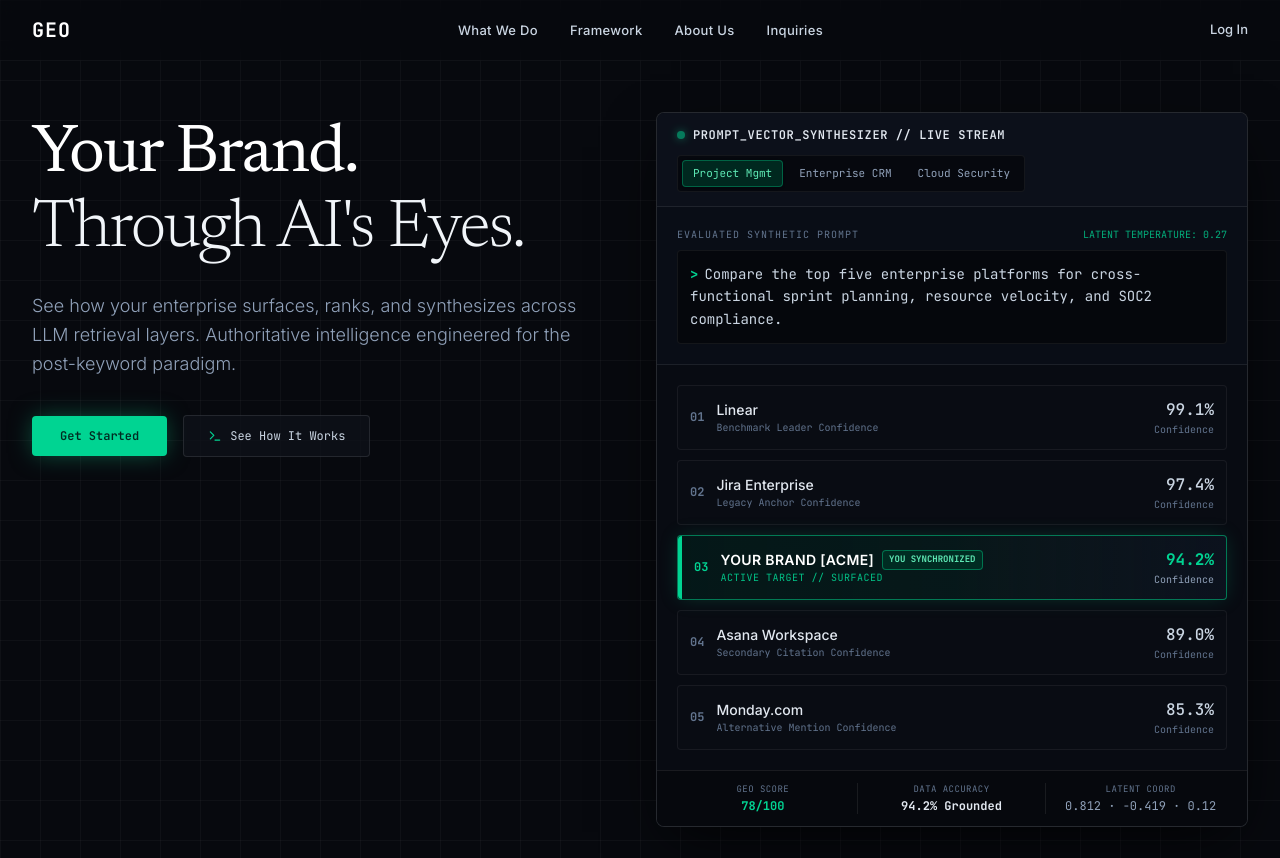
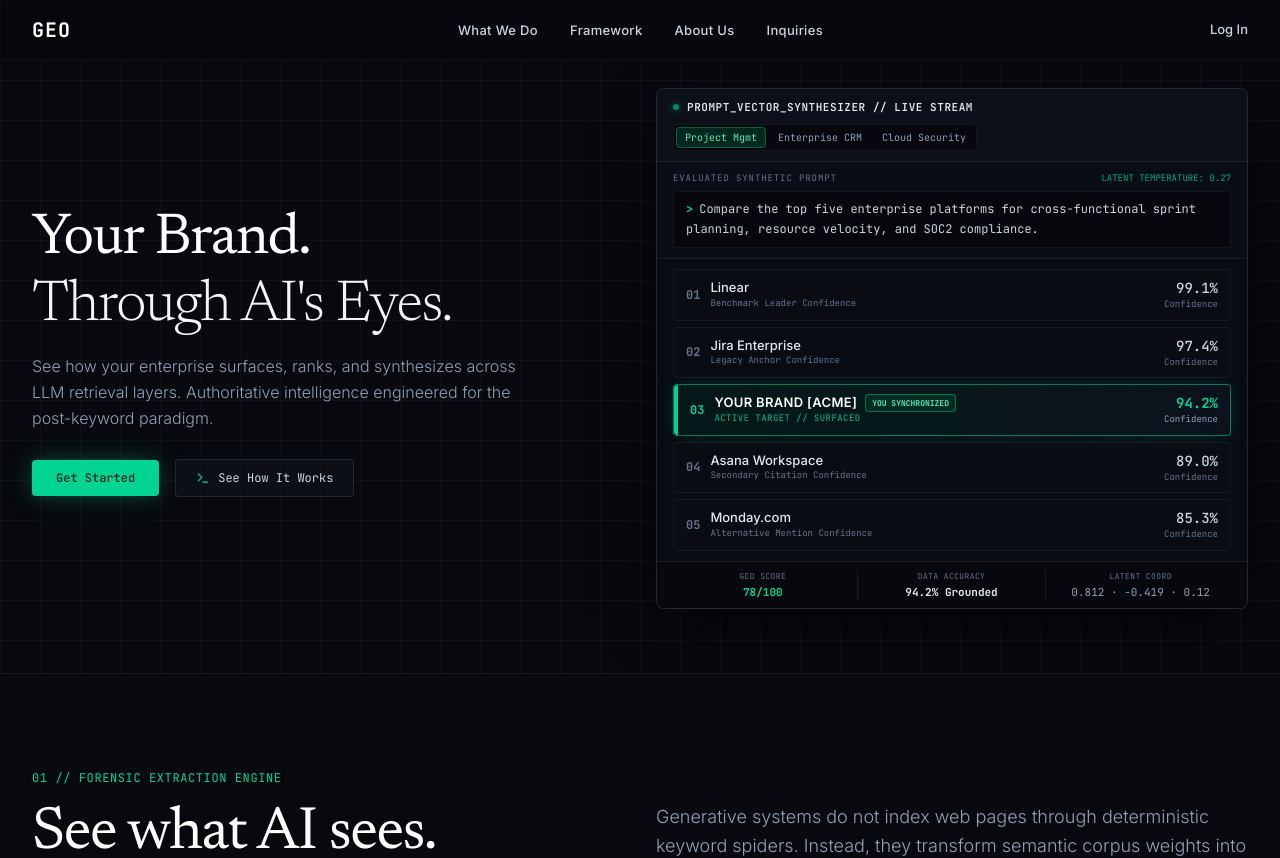
Before and after one commit to fawazgp77-tech/GEO-TPF, a React (Vite) app: page / in a window 1280 px wide. Shown: the top 858 px of the page. Built offline with nearby package versions, Linux system fonts and the light colour scheme.

Commit message:
style: shift hero up and compact vector synthesizer card to fit viewport

```diff
--- a/src/components/Hero.jsx
+++ b/src/components/Hero.jsx
@@ -66,25 +66,25 @@
   };
 
   return (
-    <section className="relative pt-28 pb-20 px-4 sm:px-6 lg:px-8 border-b border-white/[0.06] overflow-hidden bg-grid-pattern">
+    <section className="relative pt-20 sm:pt-24 pb-12 sm:pb-16 px-4 sm:px-6 lg:px-8 border-b border-white/[0.06] overflow-hidden bg-grid-pattern">
       {/* Ambient background glows */}
       <div className="absolute top-1/4 left-1/4 -translate-x-1/2 -translate-y-1/2 w-[500px] h-[350px] bg-emerald-500/[0.07] rounded-full blur-[140px] pointer-events-none -z-10" />
       <div className="absolute top-1/3 right-1/4 translate-x-1/2 -translate-y-1/2 w-[450px] h-[350px] bg-cyan-500/[0.05] rounded-full blur-[140px] pointer-events-none -z-10" />
 
       <div className="max-w-7xl mx-auto">
-        <div className="grid grid-cols-1 lg:grid-cols-12 gap-10 lg:gap-8 items-start">
+        <div className="grid grid-cols-1 lg:grid-cols-12 gap-8 lg:gap-8 items-center">
 
           {/* ================= LEFT COLUMN ================= */}
-          <div className="lg:col-span-6 flex flex-col justify-between pt-2">
+          <div className="lg:col-span-6 flex flex-col justify-center">
             <div>
               {/* Main Headline */}
-              <h1 className="font-serif-display text-5xl sm:text-6xl lg:text-[68px] leading-[1.05] tracking-tight text-white font-normal mb-6">
+              <h1 className="font-serif-display text-4xl sm:text-5xl lg:text-[58px] leading-[1.08] tracking-tight text-white font-normal mb-4">
                 Your Brand.
                 <span className="block text-slate-100 font-light mt-1">Through AI's Eyes.</span>
               </h1>
 
               {/* Paragraph */}
-              <p className="text-slate-400 text-base sm:text-lg font-light leading-relaxed max-w-xl mb-9">
+              <p className="text-slate-400 text-sm sm:text-base font-light leading-relaxed max-w-lg mb-7">
                 See how your enterprise surfaces, ranks, and synthesizes across LLM retrieval layers. Authoritative intelligence engineered for the post-keyword paradigm.
               </p>
 
@@ -92,14 +92,14 @@
               <div className="flex flex-wrap items-center gap-4">
                 <button
                   onClick={onOpenAudit}
-                  className="px-7 py-3 rounded text-xs font-tech-mono font-semibold text-emerald-950 bg-emerald-400 hover:bg-emerald-300 transition-all duration-200 shadow-[0_0_25px_-3px_rgba(16,185,129,0.5)] hover:shadow-[0_0_30px_0_rgba(16,185,129,0.7)] hover:-translate-y-0.5 active:translate-y-0 text-center cursor-pointer"
+                  className="px-6 py-2.5 rounded text-xs font-tech-mono font-semibold text-emerald-950 bg-emerald-400 hover:bg-emerald-300 transition-all duration-200 shadow-[0_0_25px_-3px_rgba(16,185,129,0.5)] hover:shadow-[0_0_30px_0_rgba(16,185,129,0.7)] hover:-translate-y-0.5 active:translate-y-0 text-center cursor-pointer"
                 >
                   Get Started
                 </button>
 
                 <a
                   href="#forensic-extraction"
-                  className="px-6 py-3 rounded text-xs font-tech-mono text-slate-300 hover:text-white bg-[#0e121a]/80 hover:bg-[#151c28] border border-white/10 hover:border-white/20 transition-all duration-200 flex items-center gap-2 group"
+                  className="px-5 py-2.5 rounded text-xs font-tech-mono text-slate-300 hover:text-white bg-[#0e121a]/80 hover:bg-[#151c28] border border-white/10 hover:border-white/20 transition-all duration-200 flex items-center gap-2 group"
                 >
                   <Terminal className="w-3.5 h-3.5 text-emerald-400" />
                   <span>See How It Works</span>
@@ -109,25 +109,25 @@
           </div>
 
           {/* ================= RIGHT COLUMN: Interactive Synthesizer ================= */}
-          <div className="lg:col-span-6">
-            <div className="rounded-lg bg-[#080b12] border border-white/[0.12] shadow-[0_20px_60px_-15px_rgba(0,0,0,0.85)] relative overflow-hidden backdrop-blur-sm">
+          <div className="lg:col-span-6 lg:-mt-2">
+            <div className="rounded-lg bg-[#080b12] border border-white/[0.12] shadow-[0_20px_60px_-15px_rgba(0,0,0,0.85)] relative overflow-hidden backdrop-blur-sm max-w-xl mx-auto lg:max-w-none">
 
               {/* Card Header: Title + Live Status */}
-              <div className="flex flex-wrap items-center justify-between gap-3 px-5 py-3.5 border-b border-white/[0.08] bg-[#0c101a]">
+              <div className="flex flex-wrap items-center justify-between gap-2 px-4 py-2.5 border-b border-white/[0.08] bg-[#0c101a]">
                 <div className="flex items-center gap-2">
-                  <span className="w-2 h-2 rounded-full bg-emerald-400 animate-pulse shadow-[0_0_8px_#10b981]" />
-                  <span className="font-tech-mono text-xs tracking-wider text-slate-200 uppercase font-semibold">
+                  <span className="w-1.5 h-1.5 rounded-full bg-emerald-400 animate-pulse shadow-[0_0_8px_#10b981]" />
+                  <span className="font-tech-mono text-[11px] tracking-wider text-slate-200 uppercase font-semibold">
                     PROMPT_VECTOR_SYNTHESIZER // LIVE STREAM
                   </span>
                 </div>
 
                 {/* Filter Tabs */}
-                <div className="flex items-center gap-1.5 bg-[#06080e] p-1 rounded border border-white/[0.06]">
+                <div className="flex items-center gap-1 bg-[#06080e] p-0.5 rounded border border-white/[0.06]">
                   {SYNTHESIZER_PRESETS.map((preset, idx) => (
                     <button
                       key={preset.id}
                       onClick={() => handleTabChange(idx)}
-                      className={`px-2.5 py-1 rounded text-[11px] font-tech-mono transition-all ${
+                      className={`px-2 py-0.5 rounded text-[10px] font-tech-mono transition-all cursor-pointer ${
                         activeTabIdx === idx
                           ? 'bg-emerald-950/90 text-emerald-300 border border-emerald-500/40 shadow-sm'
                           : 'text-slate-400 hover:text-slate-200 hover:bg-white/5'
@@ -140,19 +140,19 @@
               </div>
 
               {/* Synthetic Prompt Container */}
-              <div className="p-5 border-b border-white/[0.08] bg-[#090d16]">
-                <div className="flex items-center justify-between text-[10px] font-tech-mono uppercase text-slate-500 mb-2">
+              <div className="px-4 py-2.5 border-b border-white/[0.08] bg-[#090d16]">
+                <div className="flex items-center justify-between text-[9px] font-tech-mono uppercase text-slate-500 mb-1.5">
                   <span className="tracking-widest">EVALUATED SYNTHETIC PROMPT</span>
                   <span className="text-emerald-400/80">LATENT TEMPERATURE: 0.27</span>
                 </div>
-                <div className="bg-[#05070c] border border-white/[0.06] rounded p-3 text-xs sm:text-sm text-slate-300 font-mono leading-relaxed relative">
+                <div className="bg-[#05070c] border border-white/[0.06] rounded px-3 py-2 text-[11px] sm:text-xs text-slate-300 font-mono leading-relaxed relative">
                   <span className="text-emerald-400 font-bold mr-1.5">&gt;</span>
                   {currentPreset.prompt}
                 </div>
               </div>
 
               {/* Entity Ranking Stream */}
-              <div className={`p-4 sm:p-5 space-y-2.5 transition-opacity duration-300 ${isSynthesizing ? 'opacity-40' : 'opacity-100'}`}>
+              <div className={`p-3 sm:px-4 sm:py-2.5 space-y-1.5 transition-opacity duration-300 ${isSynthesizing ? 'opacity-40' : 'opacity-100'}`}>
                 {currentPreset.entities.map((item) => {
                   const displayName = item.isTarget ? brandName : item.name;
 
@@ -160,35 +160,35 @@
                     return (
                       <div
                         key={item.rank}
-                        className="rounded bg-gradient-to-r from-emerald-950/40 via-emerald-900/20 to-[#0c121e] border border-emerald-500/60 p-3 flex items-center justify-between gap-3 shadow-[0_0_20px_-3px_rgba(16,185,129,0.25)] relative group"
+                        className="rounded bg-gradient-to-r from-emerald-950/40 via-emerald-900/20 to-[#0c121e] border border-emerald-500/60 py-1.5 px-2.5 sm:py-2 sm:px-3 flex items-center justify-between gap-3 shadow-[0_0_20px_-3px_rgba(16,185,129,0.25)] relative group"
                       >
                         {/* Glowing left line */}
                         <div className="absolute left-0 top-0 bottom-0 w-1 bg-emerald-400 rounded-l" />
 
-                        <div className="flex items-center gap-3 pl-1">
+                        <div className="flex items-center gap-2.5 pl-1">
                           <span className="text-xs font-tech-mono font-bold text-emerald-400">
                             {item.rank}
                           </span>
                           <div>
                             <div className="flex items-center gap-2">
-                              <span className="text-sm font-semibold text-white tracking-wide">
+                              <span className="text-xs sm:text-[13px] font-semibold text-white tracking-wide">
                                 {displayName}
                               </span>
-                              <span className="px-1.5 py-0.5 rounded bg-emerald-950 border border-emerald-500/50 text-[9px] font-tech-mono font-bold text-emerald-300">
+                              <span className="px-1.5 py-0.5 rounded bg-emerald-950 border border-emerald-500/50 text-[8px] font-tech-mono font-bold text-emerald-300">
                                 YOU SYNCHRONIZED
                               </span>
                             </div>
-                            <div className="text-[10px] font-tech-mono text-emerald-400/90 tracking-wider">
+                            <div className="text-[9px] font-tech-mono text-emerald-400/90 tracking-wider">
                               {item.tag}
                             </div>
                           </div>
                         </div>
 
                         <div className="text-right">
-                          <div className="text-sm sm:text-base font-tech-mono font-bold text-emerald-400">
+                          <div className="text-xs sm:text-sm font-tech-mono font-bold text-emerald-400">
                             {item.confidence}
                           </div>
-                          <div className="text-[10px] font-tech-mono text-slate-400">
+                          <div className="text-[9px] font-tech-mono text-slate-400">
                             Confidence
                           </div>
                         </div>
@@ -199,27 +199,27 @@
                   return (
                     <div
                       key={item.rank}
-                      className="rounded bg-[#0a0d15]/80 border border-white/[0.06] p-3 flex items-center justify-between gap-3 hover:border-white/15 transition-all"
+                      className="rounded bg-[#0a0d15]/80 border border-white/[0.06] py-1.5 px-2.5 sm:py-2 sm:px-3 flex items-center justify-between gap-3 hover:border-white/15 transition-all"
                     >
-                      <div className="flex items-center gap-3">
+                      <div className="flex items-center gap-2.5">
                         <span className="text-xs font-tech-mono text-slate-500 font-bold">
                           {item.rank}
                         </span>
                         <div>
-                          <div className="text-sm font-medium text-slate-200">
+                          <div className="text-xs sm:text-[13px] font-medium text-slate-200">
                             {displayName}
                           </div>
-                          <div className="text-[10px] font-tech-mono text-slate-500">
+                          <div className="text-[9px] font-tech-mono text-slate-500">
                             {item.tag} Confidence
                           </div>
                         </div>
                       </div>
 
                       <div className="text-right">
-                        <div className="text-sm sm:text-base font-tech-mono font-medium text-slate-300">
+                        <div className="text-xs sm:text-sm font-tech-mono font-medium text-slate-300">
                           {item.confidence}
                         </div>
-                        <div className="text-[10px] font-tech-mono text-slate-500">
+                        <div className="text-[9px] font-tech-mono text-slate-500">
                           Confidence
                         </div>
                       </div>
@@ -229,28 +229,28 @@
               </div>
 
               {/* Bottom Telemetry Strip */}
-              <div className="grid grid-cols-3 divide-x divide-white/[0.08] border-t border-white/[0.08] bg-[#06080d] p-3 text-center">
+              <div className="grid grid-cols-3 divide-x divide-white/[0.08] border-t border-white/[0.08] bg-[#06080d] py-2 px-3 text-center">
                 <div>
-                  <div className="text-[9px] font-tech-mono uppercase text-slate-500 tracking-wider">
+                  <div className="text-[8px] font-tech-mono uppercase text-slate-500 tracking-wider">
                     GEO SCORE
                   </div>
-                  <div className="text-xs font-tech-mono font-bold text-emerald-400 mt-0.5">
+                  <div className="text-[11px] font-tech-mono font-bold text-emerald-400 mt-0.5">
                     {currentPreset.geoScore}
                   </div>
                 </div>
                 <div>
-                  <div className="text-[9px] font-tech-mono uppercase text-slate-500 tracking-wider">
+                  <div className="text-[8px] font-tech-mono uppercase text-slate-500 tracking-wider">
                     DATA ACCURACY
                   </div>
-                  <div className="text-xs font-tech-mono font-bold text-slate-200 mt-0.5">
+                  <div className="text-[11px] font-tech-mono font-bold text-slate-200 mt-0.5">
                     {currentPreset.accuracy}
                   </div>
                 </div>
                 <div>
-                  <div className="text-[9px] font-tech-mono uppercase text-slate-500 tracking-wider">
+                  <div className="text-[8px] font-tech-mono uppercase text-slate-500 tracking-wider">
                     LATENT COORD
                   </div>
-                  <div className="text-xs font-tech-mono text-slate-400 mt-0.5 truncate px-1">
+                  <div className="text-[11px] font-tech-mono text-slate-400 mt-0.5 truncate px-1">
                     {currentPreset.coords}
                   </div>
                 </div>
```
